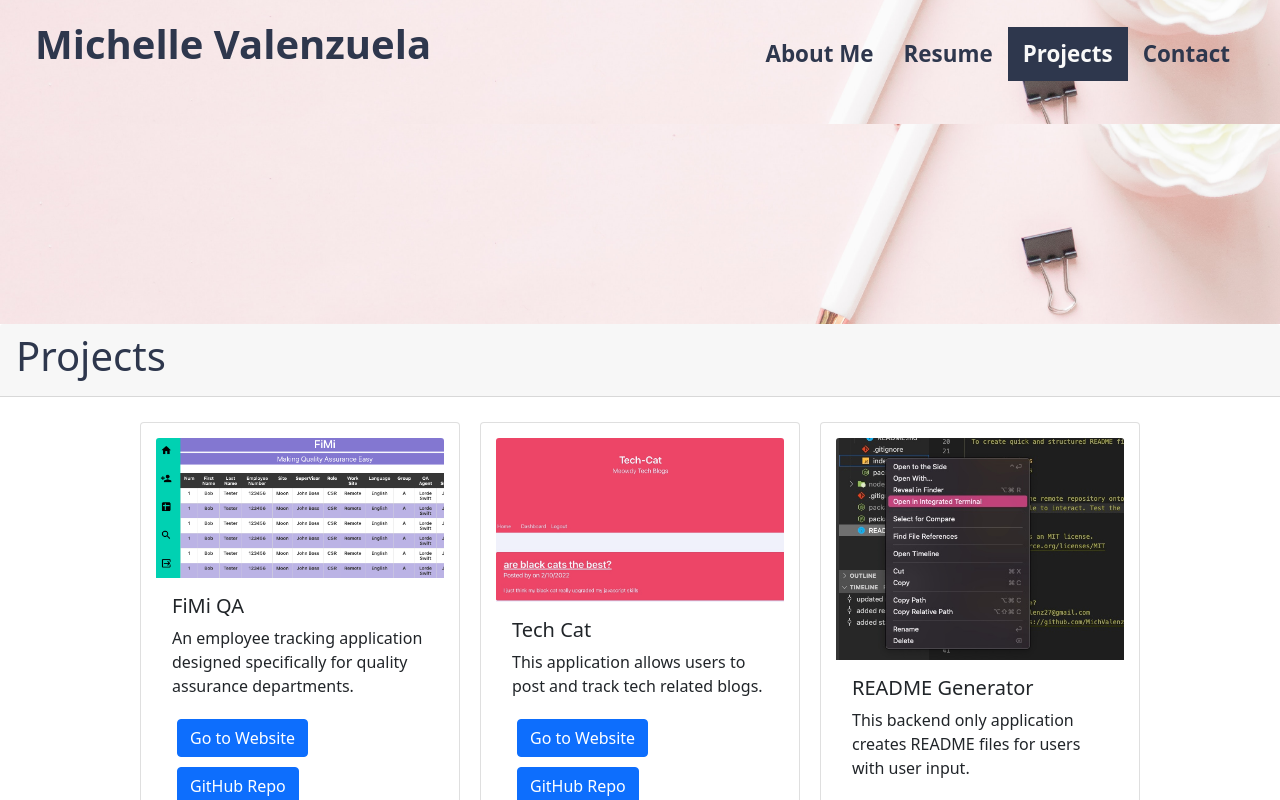
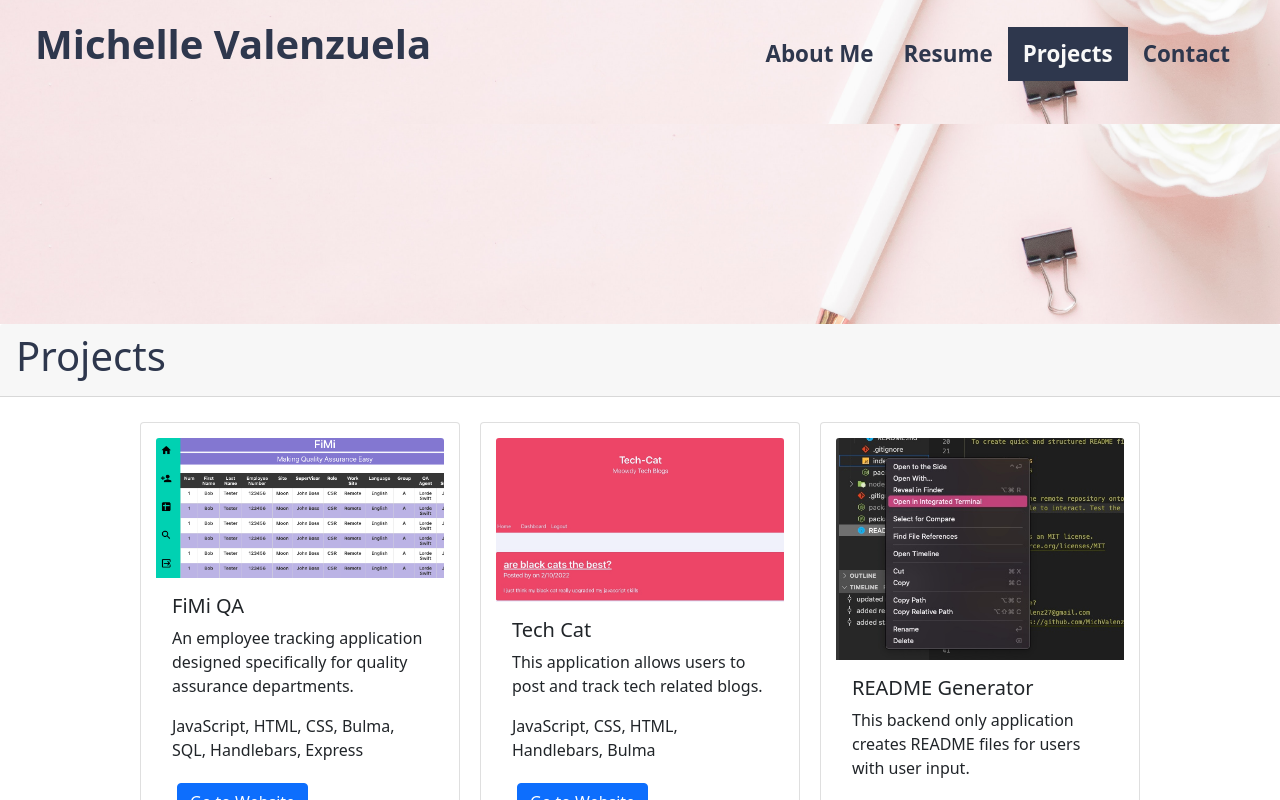
Before and after one commit to MichValenz/Portfolio, a React (Create React App) app: page / in a window 1280 px wide. Both pictures are taken after a click on the element "Projects". Shown: the top 800 px of the page. Built offline with nearby package versions, Linux system fonts and the light colour scheme.

Commit message:
added languages and tech used for each project in the Projects component

```diff
--- a/src/components/Projects/index.js
+++ b/src/components/Projects/index.js
@@ -14,6 +14,7 @@ const projectList = [
     image: require("../../images/FiMi.png"),
     description:
       "An employee tracking application designed specifically for quality assurance departments.",
+    tech: "JavaScript, HTML, CSS, Bulma, SQL, Handlebars, Express",
     link: "https://mighty-reef-11767.herokuapp.com/",
     github: "https://github.com/Jiryeah/FiMi-QA_Application",
   },
@@ -22,6 +23,7 @@ const projectList = [
     image: require("../../images/techcat.jpeg"),
     description:
       "This application allows users to post and track tech related blogs.",
+    tech: "JavaScript, CSS, HTML, Handlebars, Bulma",
     link: "https://dry-retreat-70520.herokuapp.com/",
     github: "https://github.com/MichValenz/Tech-Blog",
   },
@@ -30,6 +32,7 @@ const projectList = [
     image: require("../../images/readme.jpg"),
     description:
       "This backend only application creates README files for users with user input.",
+    tech: "Node.js, JavaScript",
     github: "https://github.com/MichValenz/README-generator",
   },
   {
@@ -37,6 +40,7 @@ const projectList = [
     image: require("../../images/notetaker.jpg"),
     description:
       "From to-do lists to big ideas, Note Taker is an easy way to document and track your notes.",
+    tech: "Express, JavaScript, CSS, HTML, SQL, MySQL",
     link: "https://secret-hamlet-22284.herokuapp.com/",
     github: "https://github.com/MichValenz/note-taker",
   },
@@ -53,17 +57,11 @@ const projectList = [
           <Card.Body>
             <Card.Title>{proj.name}</Card.Title>
             <Card.Text>{proj.description}</Card.Text>
-            <Button
-              style={{ margin: "5px" }}
-              href={proj.link}
-            >
+            <Card.Text>{proj.tech}</Card.Text>
+            <Button style={{ margin: "5px" }} href={proj.link}>
               Go to Website
             </Button>{" "}
-
-            <Button
-              style={{ margin: "5px" }}
-              href={proj.github}
-            >
+            <Button style={{ margin: "5px" }} href={proj.github}>
               GitHub Repo
             </Button>
           </Card.Body>
```
